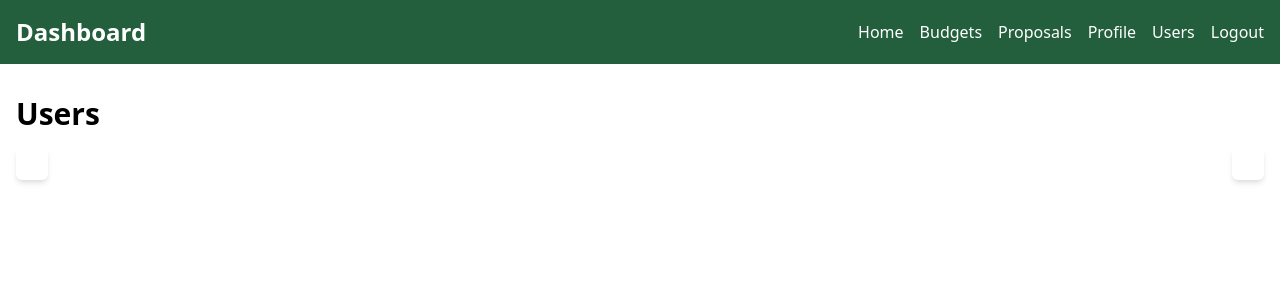
After one commit to elias-avenger/kijani-finance, a PHP site: page /dashboard/dashboard.php in a window 1280 px wide. The commit adds this page. Shown: the top 300 px of the page. Run offline with PHP 8.4, Linux system fonts and the light colour scheme.

Commit message:
adding a dashboard file, Making logout ....

```diff
--- /dev/null
+++ b/dashboard/dashboard.php
@@ -0,0 +1,22 @@
+<?php include 'includes/header.php' ?>
+  <!-- Dashboard Content -->
+  <div class="container mx-auto py-8 px-4">
+    <h2 class="text-3xl font-bold mb-4">Users</h2>
+
+    <!-- User Control Panel -->
+    <div class="grid grid-cols-1 md:flex md:justify-center lg:justify-between gap-6">
+      <!-- User Table -->
+      <div class="bg-white shadow-md rounded-md p-4">
+        <div class="overflow-x-auto">
+
+        </div>
+      </div>
+
+      <!-- Add User Form -->
+      <div class="bg-white shadow-md rounded-md p-4">
+
+      </div>
+    </div>
+  </div>
+
+  <?php include 'includes/footer.php' ?>
--- a/dashboard/includes/header.php
+++ b/dashboard/includes/header.php
@@ -16,12 +16,12 @@
       <h1 class="text-2xl font-bold">Dashboard</h1>
       <nav class="hidden md:block">
         <ul class="flex space-x-4">
-          <li><a href="#" class="hover:text-gray-300">Home</a></li>
+          <li><a href="dashboard.php" class="hover:text-gray-300">Home</a></li>
           <li><a href="#" class="hover:text-gray-300">Budgets</a></li>
           <li><a href="#" class="hover:text-gray-300">Proposals</a></li>
           <li><a href="#" class="hover:text-gray-300">Profile</a></li>
-          <li><a href="#" class="hover:text-gray-300">Users</a></li>
-          <li><a href="#" class="hover:text-gray-300">Logout</a></li>
+          <li><a href="dash_users.php" class="hover:text-gray-300">Users</a></li>
+          <li><a href="../logout.php" class="hover:text-gray-300">Logout</a></li>
         </ul>
       </nav>
       <div class="md:hidden">
--- a/login.php
+++ b/login.php
@@ -11,7 +11,7 @@
             $_SESSION['email'] = $em;
             $type = $user_array['type'];
             if($type === 'A'){
-                header("location: dashboard.php");
+                header("location: dashboard/dashboard.php");
             }
             elseif($type === 'B')
             {
--- /dev/null
+++ b/logout.php
@@ -0,0 +1,5 @@
+<?php
+    session_start();
+    session_destroy();
+    header("location: index.php");
+?>
```
